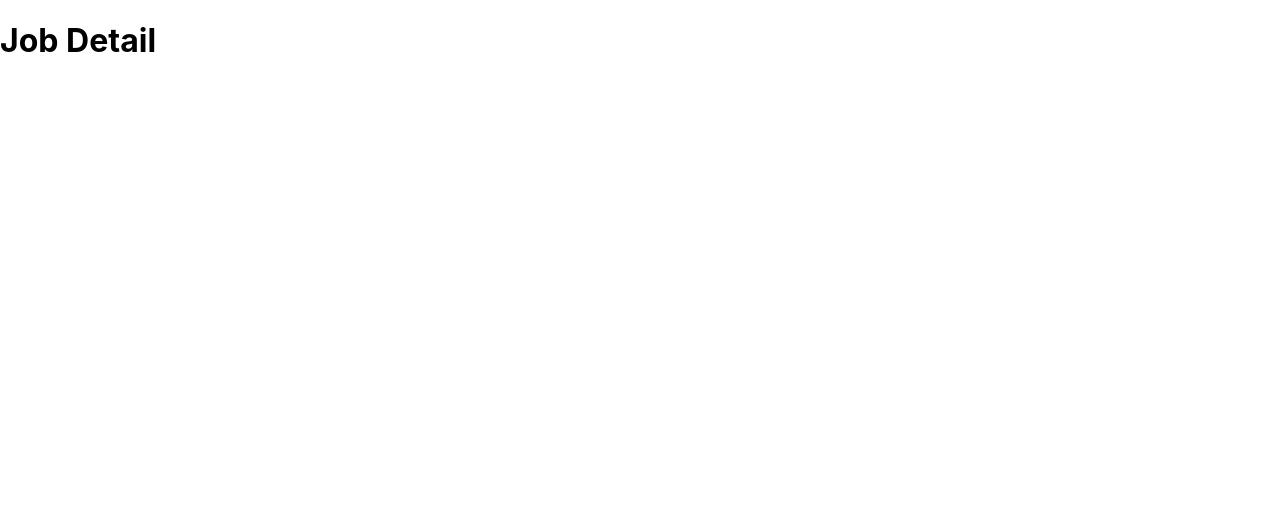
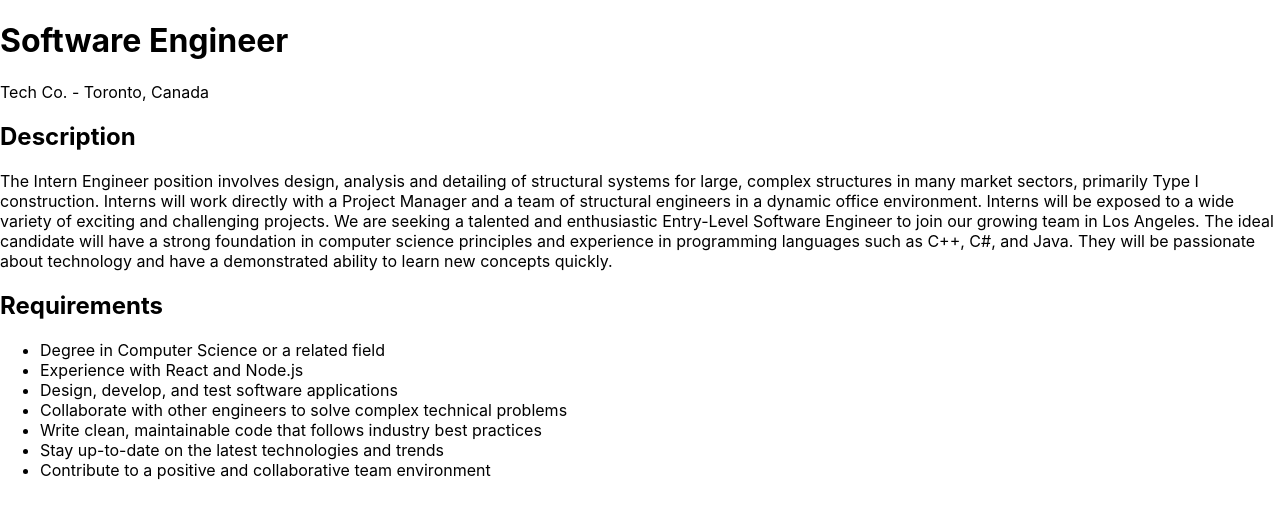
Before and after one commit to Andreaay/CODSOFT-JobBoard, a React (Create React App) app in the folder client/: page /job/1 in a window 1280 px wide. Shown: the top 518 px of the page. Built offline with nearby package versions, Linux system fonts and the light colour scheme.

Commit message:
joblistings page and jobdetailpage without CSS

```diff
--- a/client/src/components/JobDetailPage.js
+++ b/client/src/components/JobDetailPage.js
@@ -1,9 +1,61 @@
 import React from 'react';
+import { useParams } from 'react-router-dom';
 
 const JobDetailPage = () => {
+  const { id } = useParams();
+
+  const jobListings = [
+    {
+      id: 1,
+      title: 'Software Engineer',
+      company: 'Tech Co.',
+      location: 'Toronto, Canada',
+      description: 'The Intern Engineer position involves design, analysis and detailing of structural systems for large, complex structures in many market sectors, primarily Type I construction. Interns will work directly with a Project Manager and a team of structural engineers in a dynamic office environment. Interns will be exposed to a wide variety of exciting and challenging projects. We are seeking a talented and enthusiastic Entry-Level Software Engineer to join our growing team in Los Angeles. The ideal candidate will have a strong foundation in computer science principles and experience in programming languages such as C++, C#, and Java. They will be passionate about technology and have a demonstrated ability to learn new concepts quickly.',
+      requirements: ['Degree in Computer Science or a related field', 'Experience with React and Node.js','Design, develop, and test software applications',
+      'Collaborate with other engineers to solve complex technical problems',
+      'Write clean, maintainable code that follows industry best practices',
+      'Stay up-to-date on the latest technologies and trends',
+      'Contribute to a positive and collaborative team environment'],
+    },
+    {
+      id: 2,
+      title: 'Marketing Specialist',
+      company: 'Tech Co.',
+      location: 'Mexico City, Mexico',
+      description: 'The Digital Marketing Specialist is responsible for contributing to email and online marketing communications and campaigns that are distributed to member travel agencies and their consumer clients. The Digital Marketing Specialist also collaborates with travel supplier partners to ensure their products and promotional content are presented accurately and compellingly across marketing channels.',
+      requirements: ['Bachelor\'s degree in Marketing','1+ years experience in marketing, advertising, or a related field',
+    'Strong writing, proofreading, and verbal/interpersonal skills',
+    'Excellent organizational skills and attention to detail',
+    'Ability multitask and prioritize in a deadlinedriven environment',
+  'Innovation – Forward thinking, curious, & creative',
+],
+    },
+  ];
+
+  const selectedJob = jobListings.find(job => job.id === parseInt(id));
+
+  if (!selectedJob) {
+    return <div>Job not found</div>;
+  }
+
   return (
     <div>
-      <h1>Job Detail</h1>
+      <h1>{selectedJob.title}</h1>
+      <p>{selectedJob.company} - {selectedJob.location}</p>
+
+      <section>
+        <h2>Description</h2>
+        <p>{selectedJob.description}</p>
+      </section>
+
+      <section>
+        <h2>Requirements</h2>
+        <ul>
+          {selectedJob.requirements.map((requirement, index) => (
+            <li key={index}>{requirement}</li>
+          ))}
+        </ul>
+      </section>
     </div>
   );
 };
--- a/client/src/components/JobListingsPage.js
+++ b/client/src/components/JobListingsPage.js
@@ -1,9 +1,45 @@
 import React from 'react';
+import { Link } from 'react-router-dom';
 
 const JobListingsPage = () => {
+  const jobListings = [
+    { id: 1, title: 'Software Engineer', company: 'Tech Co.', location: 'Toronto, Canada' },
+    { id: 2, title: 'Marketing Specialist', company: 'Marketing Inc.', location: 'Mexico City, Mexico' },
+  ];
+
   return (
     <div>
       <h1>Job Listings</h1>
+
+      <section>
+        <h2>Filter and Search</h2>
+      </section>
+
+      <section>
+        <h2>Featured Jobs</h2>
+        {jobListings.map(job => (
+          <div key={job.id}>
+            <h3>{job.title}</h3>
+            <p>{job.company} - {job.location}</p>
+            <Link to={`/job/${job.id}`} className="cta-button">
+              View Details
+            </Link>
+          </div>
+        ))}
+      </section>
+
+      <section>
+        <h2>Recent Listings</h2>
+        {jobListings.map(job => (
+          <div key={job.id}>
+            <h3>{job.title}</h3>
+            <p>{job.company} - {job.location}</p>
+            <Link to={`/job/${job.id}`} className="cta-button">
+              View Details
+            </Link>
+          </div>
+        ))}
+      </section>
     </div>
   );
 };
```
